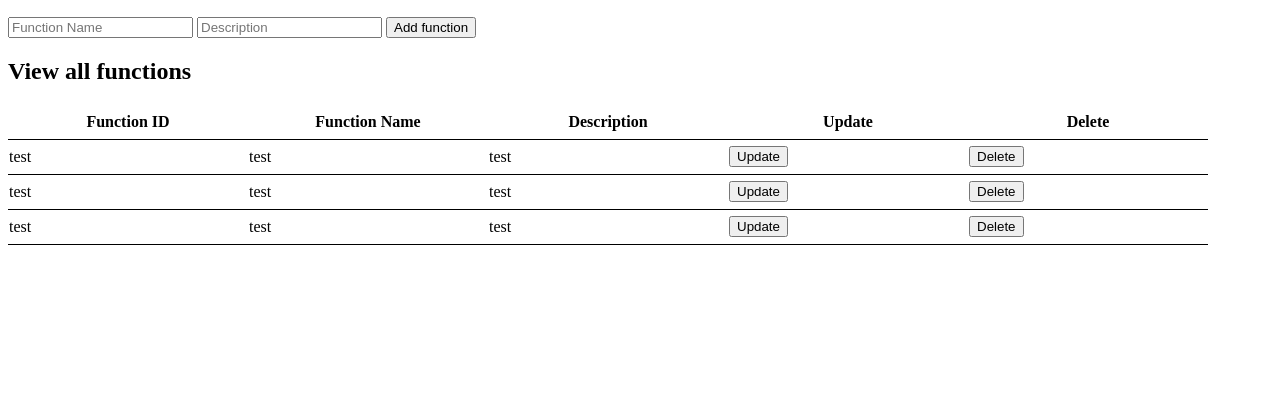
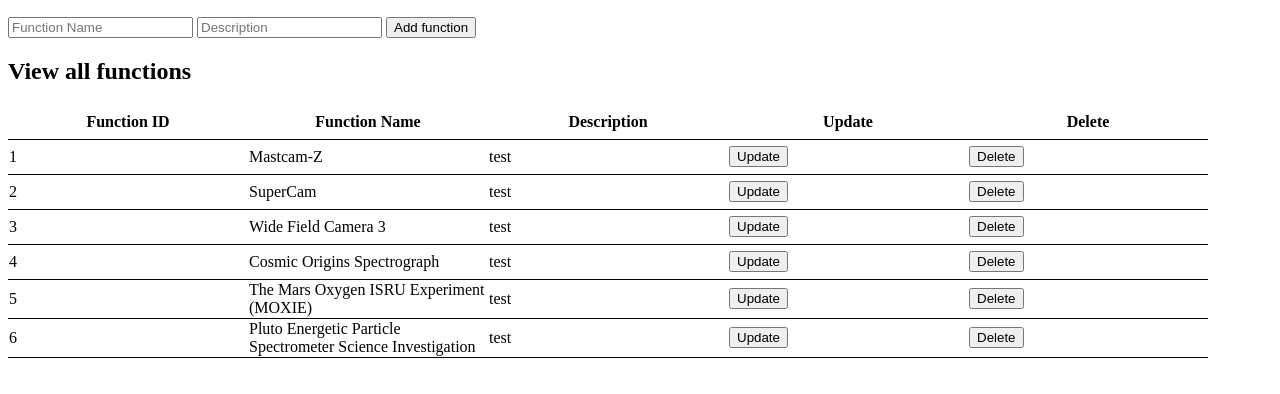
Before and after one commit to jackgallivan/cs340-project, a plain HTML site: page pages/functions.html in a window 1280 px wide. Shown: the part 144-538 px from the top of the page. Drawn offline with Linux system fonts and the light colour scheme; a script that the page names is missing.

```diff
--- a/pages/functions.html
+++ b/pages/functions.html
@@ -60,22 +60,43 @@
                             </tr>
                         -->
                         <tr id='1'>
-                            <td>test</td>
-                            <td>test</td>
+                            <td>1</td>
+                            <td>Mastcam-Z</td>
                             <td>test</td>
                             <td><button name="edit">Update</button></td>
                             <td><button name="del">Delete</button></td>
                         </tr>
                         <tr id='2'>
-                            <td>test</td>
-                            <td>test</td>
+                            <td>2</td>
+                            <td>SuperCam</td>
                             <td>test</td>
                             <td><button name="edit">Update</button></td>
                             <td><button name="del">Delete</button></td>
                         </tr>
                         <tr id='3'>
+                            <td>3</td>
+                            <td>Wide Field Camera 3</td>
                             <td>test</td>
+                            <td><button name="edit">Update</button></td>
+                            <td><button name="del">Delete</button></td>
+                        </tr>
+                        <tr id='4'>
+                            <td>4</td>
+                            <td>Cosmic Origins Spectrograph</td>
                             <td>test</td>
+                            <td><button name="edit">Update</button></td>
+                            <td><button name="del">Delete</button></td>
+                        </tr>
+                        <tr id='5'>
+                            <td>5</td>
+                            <td>The Mars Oxygen ISRU Experiment (MOXIE)</td>
+                            <td>test</td>
+                            <td><button name="edit">Update</button></td>
+                            <td><button name="del">Delete</button></td>
+                        </tr>
+                        <tr id='6'>
+                            <td>6</td>
+                            <td>Pluto Energetic Particle Spectrometer Science Investigation</td>
                             <td>test</td>
                             <td><button name="edit">Update</button></td>
                             <td><button name="del">Delete</button></td>
```
Also changed, not shown: pages/devices.html (+10 -10 lines), pages/missions.html (+3 -3 lines).
